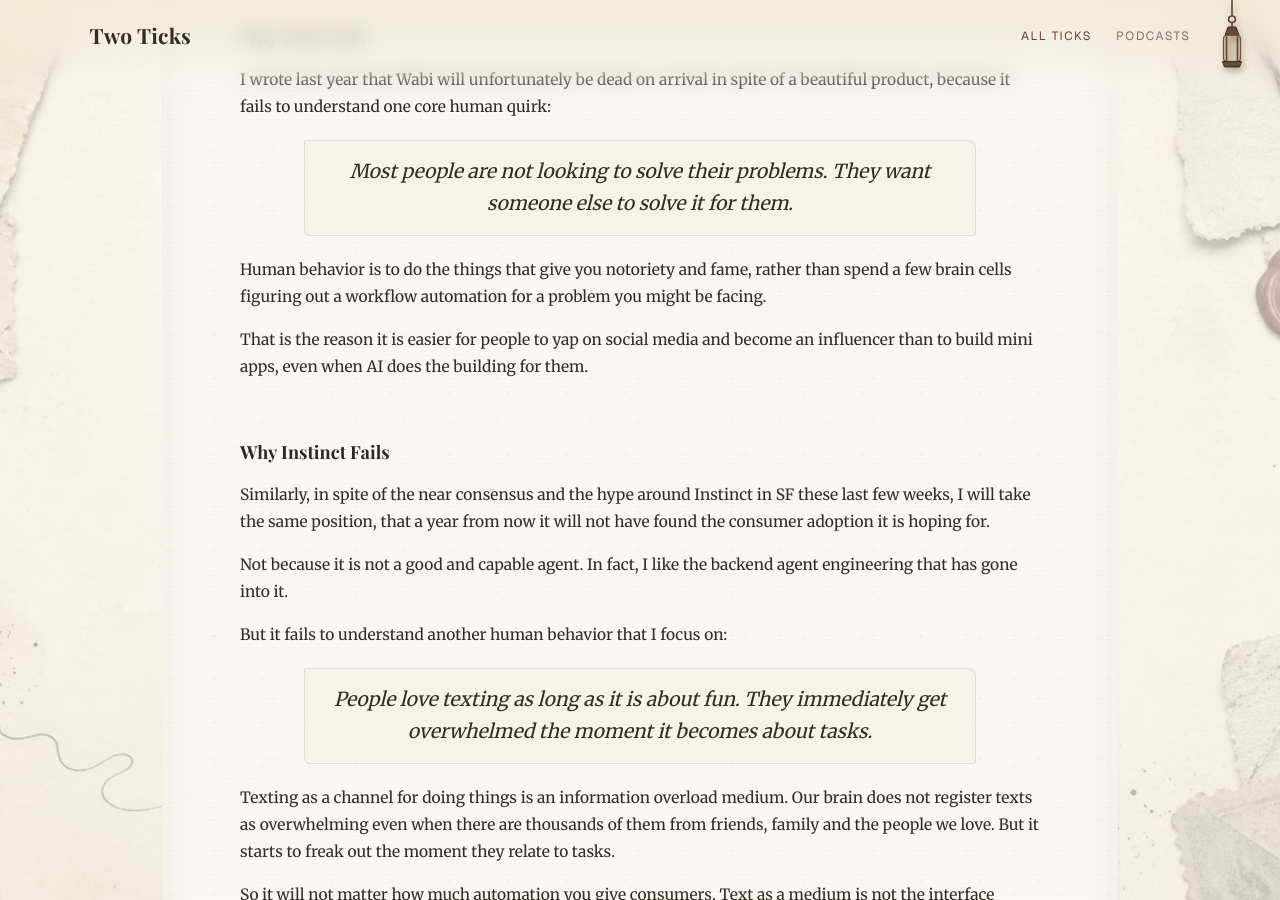
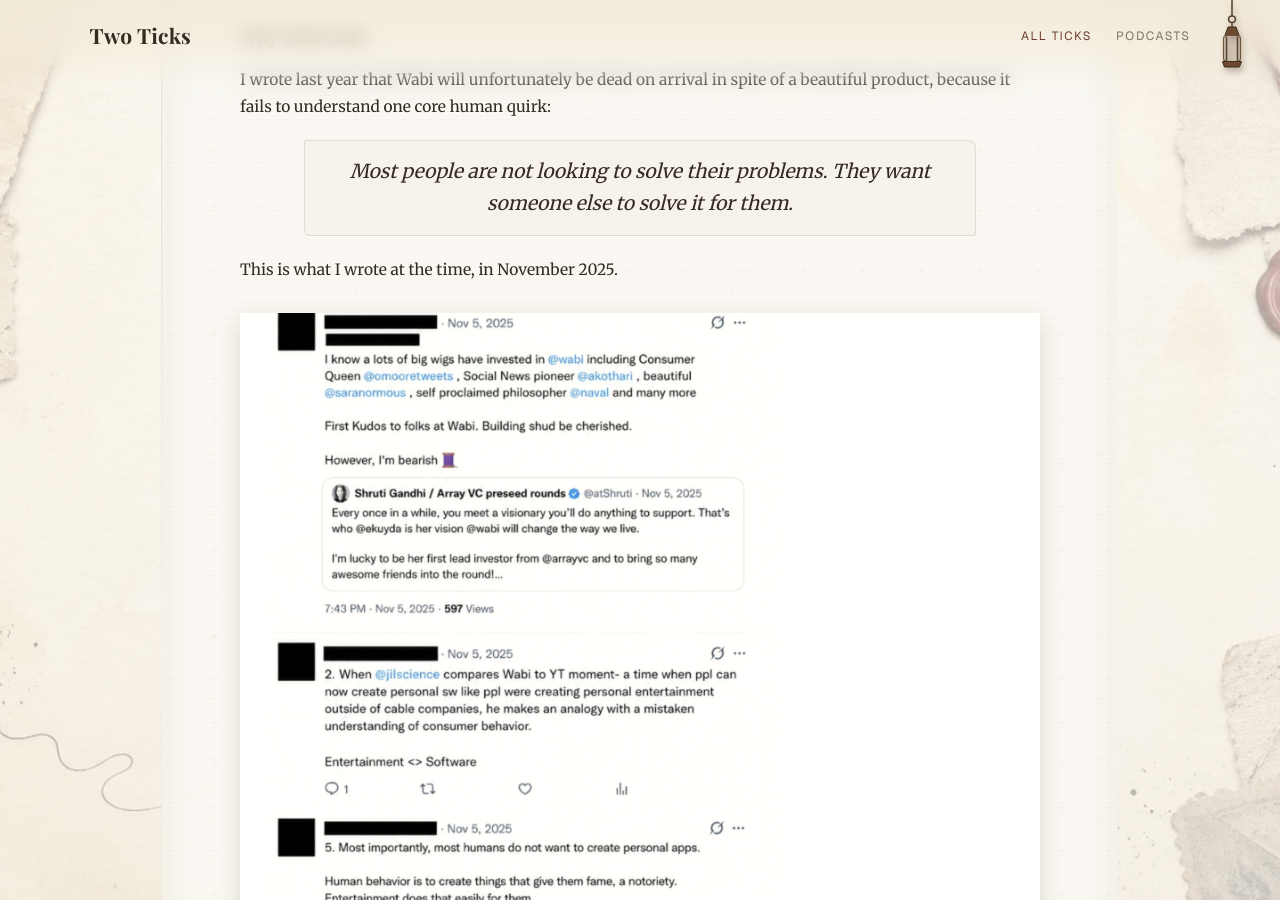
Before and after one commit to trmanish/trmanish.github.io, a Jekyll site: the page built from _posts/2026-08-29-on-consumer-agents-and-ais-youtube-moment-again.md, in a window 1280 px wide and 900 px high, scrolled down 2789 px. Built offline with Jekyll 4.4.1, drawn with Linux system fonts in a browser that asks for light colours.

```diff
--- a/_posts/2026-08-29-on-consumer-agents-and-ais-youtube-moment-again.md
+++ b/_posts/2026-08-29-on-consumer-agents-and-ais-youtube-moment-again.md
@@ -76,6 +76,10 @@
 <div style="text-align: center; font-size: 1.5em; padding: 15px; border-radius: 8px; background-color: #fcfcfc; border: 1px solid #eee; width: 80%; margin: 20px auto;">
     Most people are not looking to solve their problems. They want someone else to solve it for them.
 </div>
+
+This is what I wrote at the time, in November 2025.
+
+<img src="/assets/consumer_agents/wabi_thread_nov2025.webp" width="100%">
 
 Human behavior is to do the things that give you notoriety and fame, rather than spend a few brain cells figuring out a workflow automation for a problem you might be facing.
 
```
Also changed, not shown: assets/consumer_agents/wabi_thread_nov2025.webp (added).
